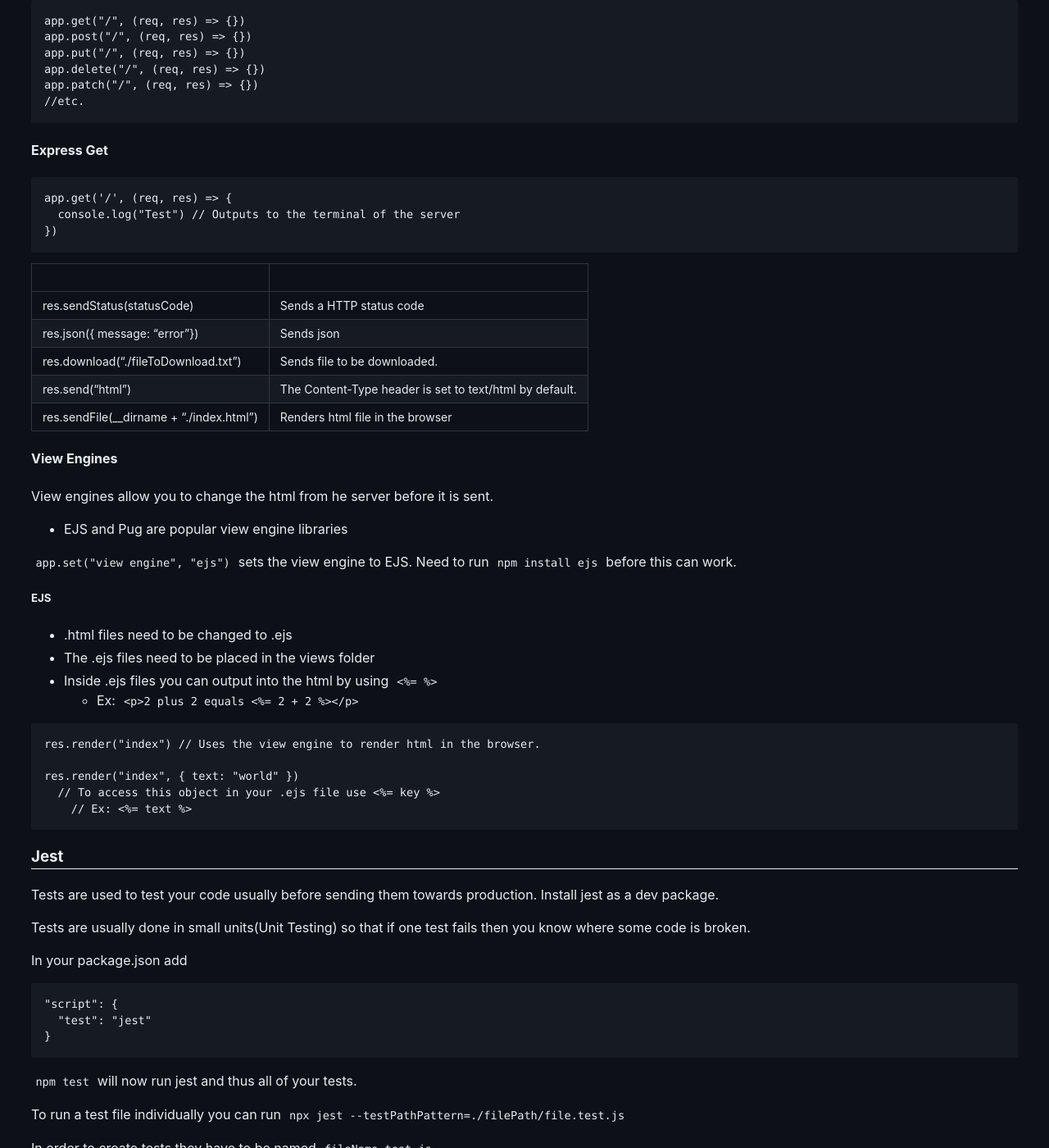
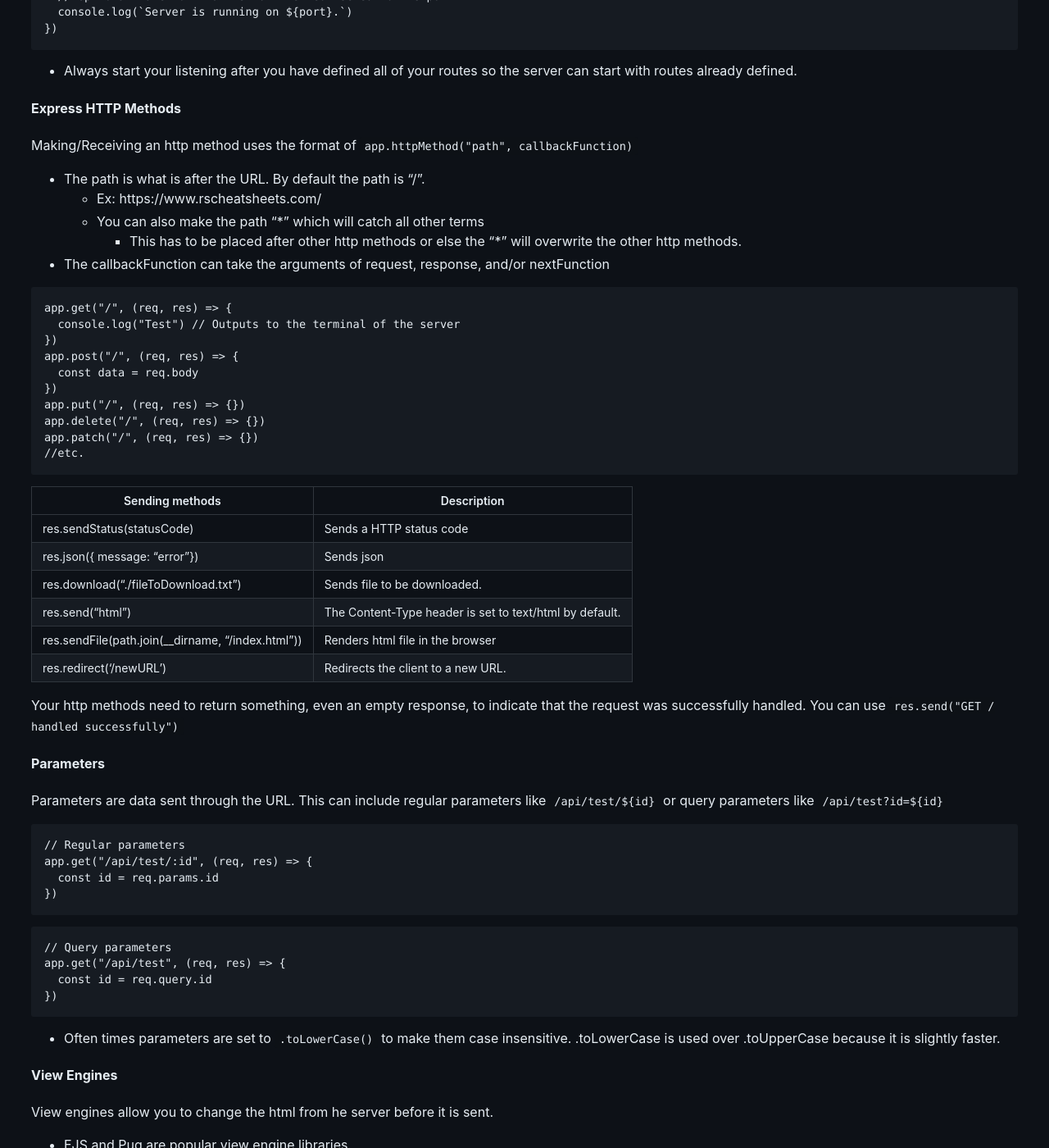
Before and after one commit to ryansheehy0/Cheat_Sheets, a Jekyll site: the page built from nodejs.md, in a window 1280 px wide and 1400 px high, scrolled down 5706 px. Shown: the whole window at 82% size. Built offline with Jekyll 4.4.1, drawn with Linux system fonts in a browser that asks for light colours; our own code applies the rules of GitHub Pages for plain Markdown files; some of the changed text lies outside the part shown.

Commit message:
Updates exress in NodeJS and updates js.

````diff
--- a/nodejs.md
+++ b/nodejs.md
@@ -88,6 +88,8 @@
 To import the exported variable you can do `const module = require("./filepath.js")`
 
 In order to import from a package you do `const package = require("packageName")`
+
+You can import json directly `const json = require("./file.json")`
 
 ### Exporting
 To export you use the module.exports object
@@ -195,6 +197,8 @@
 | jest     | Used for tests inside node.                            |
 
 ### Inquirer
+Used to simply get user input from the terminal.
+
 ```javascript
 const inquirer = require('inquirer')
 
@@ -215,16 +219,27 @@
 ```
 
 ### Express
+Simplifies HTTP-related tasks usually for making APIs. It's a framework for handling http requests.
+
 ```javascript
 const express = require("express")
+const path = require("path")
+
 const app = express()
 
 // Settings
 const settingName = "view engine"
 const settingValue = "ejs"
 app.set(settingName, settingValue)
+
+// Middleware. Middleware functions are functions that can intercept and process incoming requests before they reach route handlers
+
+app.use(express.json()) // Parses the body with json
+app.use(express.static('public')) // Setting for serving static files from the public folder. You can directly call the file. Ex: localhost:3000/images/image.jpg
+
 // HTTP Methods
 
+// Listen
 const port = 3000
 app.listen(port, () => {
   // Optional function that is run when connected to the port
@@ -238,31 +253,52 @@
 Making/Receiving an http method uses the format of `app.httpMethod("path", callbackFunction)`
 - The path is what is after the URL. By default the path is "/".
   - Ex: https://www.rscheatsheets.com/
+  - You can also make the path "*" which will catch all other terms
+    - This has to be placed after other http methods or else the "*" will overwrite the other http methods.
 - The callbackFunction can take the arguments of request, response, and/or nextFunction
 
 ```javascript
-app.get("/", (req, res) => {})
-app.post("/", (req, res) => {})
+app.get("/", (req, res) => {
+  console.log("Test") // Outputs to the terminal of the server
+})
+app.post("/", (req, res) => {
+  const data = req.body
+})
 app.put("/", (req, res) => {})
 app.delete("/", (req, res) => {})
 app.patch("/", (req, res) => {})
 //etc.
 ```
 
-#### Express Get
+| Sending methods                                   | Description                                             |
+|---------------------------------------------------|---------------------------------------------------------|
+| res.sendStatus(statusCode)                        | Sends a HTTP status code                                |
+| res.json({ message: "error"})                     | Sends json                                              |
+| res.download("./fileToDownload.txt")              | Sends file to be downloaded.                            |
+| res.send("html")                                  | The Content-Type header is set to text/html by default. |
+| res.sendFile(path.join(__dirname, "/index.html")) | Renders html file in the browser                        |
+| res.redirect('/newURL')                           | Redirects the client to a new URL.                      |
+
+Your http methods need to return something, even an empty response, to indicate that the request was successfully handled. You can use `res.send("GET / handled successfully")`
+
+#### Parameters
+Parameters are data sent through the URL. This can include regular parameters like `/api/test/${id}` or query parameters like `/api/test?id=${id}`
+
 ```javascript
-app.get('/', (req, res) => {
-  console.log("Test") // Outputs to the terminal of the server
+// Regular parameters
+app.get("/api/test/:id", (req, res) => {
+  const id = req.params.id
 })
 ```
 
-|                                      |                              |
-|--------------------------------------|------------------------------|
-| res.sendStatus(statusCode)           | Sends a HTTP status code     |
-| res.json({ message: "error"})        | Sends json                   |
-| res.download("./fileToDownload.txt") | Sends file to be downloaded. |
-| res.send("html") | The Content-Type header is set to text/html by default. |
-| res.sendFile(__dirname + "./index.html") | Renders html file in the browser |
+```javascript
+// Query parameters
+app.get("/api/test", (req, res) => {
+  const id = req.query.id
+})
+```
+
+- Often times parameters are set to `.toLowerCase()` to make them case insensitive. .toLowerCase is used over .toUpperCase because it is slightly faster.
 
 #### View Engines
 View engines allow you to change the html from he server before it is sent.
@@ -285,6 +321,8 @@
 ```
 
 ### Jest
+Used for tests inside node.
+
 Tests are used to test your code usually before sending them towards production. Install jest as a dev package.
 
 Tests are usually done in small units(Unit Testing) so that if one test fails then you know where some code is broken.
@@ -319,3 +357,10 @@
 
 - expect is used instead of if statements to make code cleaner and less lines.
 - Each test/it is run in a separate instance so if an error is thrown in one of them it will still run the other tests/its.
+
+## Path
+`const path = require("path")`
+
+## Node-fetch
+Allows you to use the fetch function in node
+`const fetch = require('node-fetch')`
````
Also changed, not shown: http.md (+19 -4 lines), javascript.md (+23 -0 lines).
